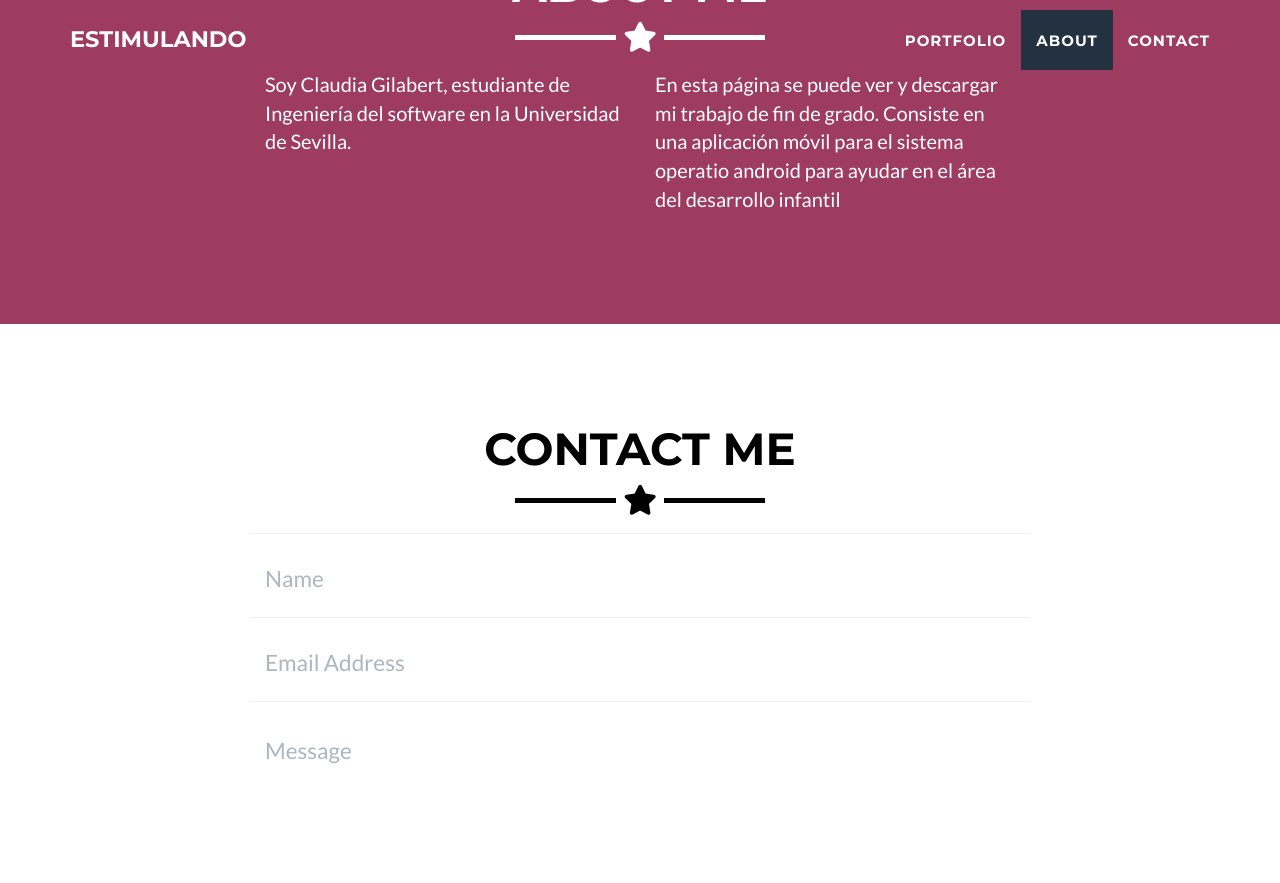
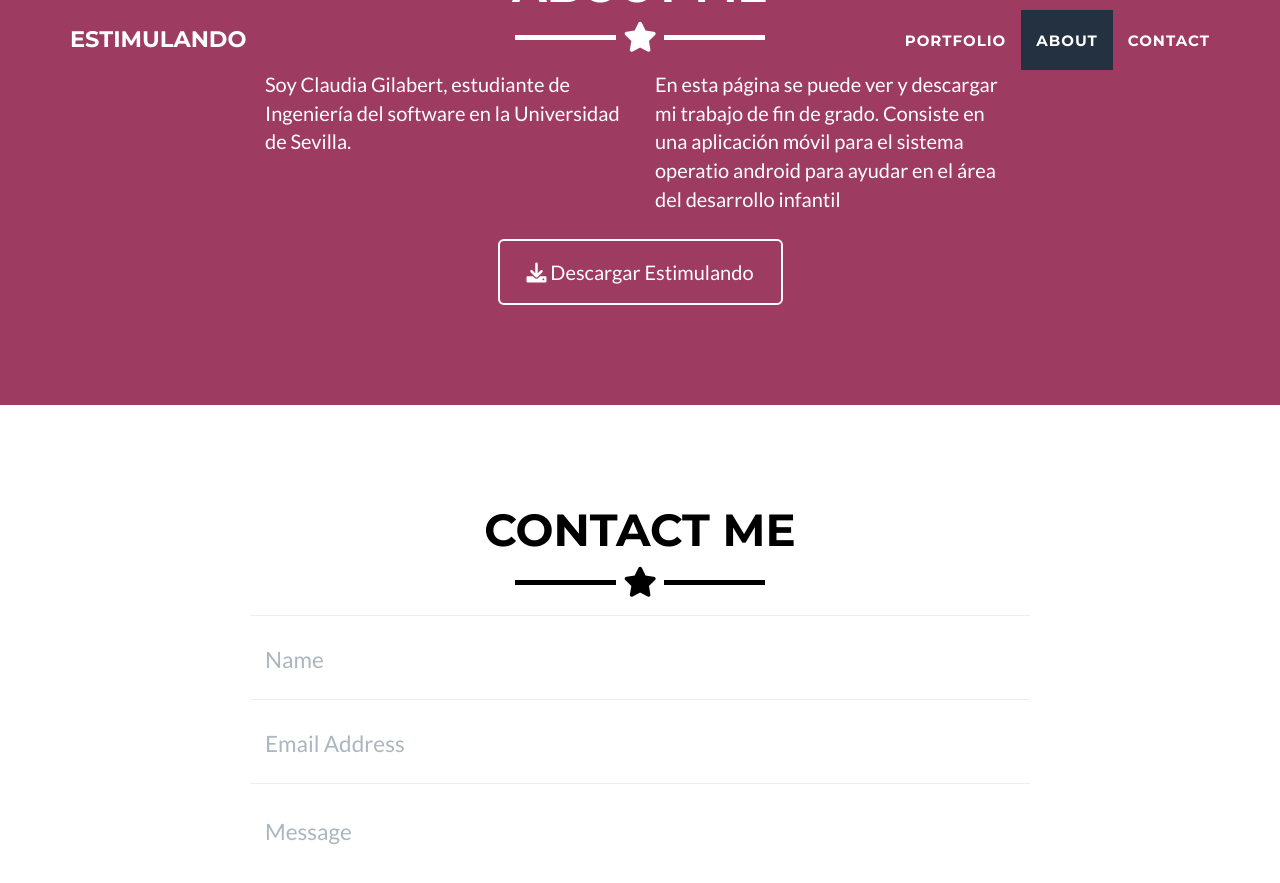
Before and after one commit to claugp06/claugp06.github.io, a Jekyll site: the page built from index.html, in a window 1280 px wide and 900 px high, scrolled down 1418 px. Shown: the top 883 px of the window. Built offline with Jekyll 4.4.1, drawn with Linux system fonts in a browser that asks for light colours.

Commit message:
Feat:download

```diff
--- a/_includes/about.html
+++ b/_includes/about.html
@@ -16,6 +16,11 @@
         <p> En esta página se puede ver y descargar mi trabajo de fin de grado.
           Consiste en una aplicación móvil para el sistema operatio android para ayudar en el área del desarrollo infantil </p>
       </div>
+      <div class="col-lg-8 col-lg-offset-2 text-center">
+        <a href="Estimulando.apk" class="btn btn-lg btn-outline">
+            <i class="fa fa-download"></i> Descargar Estimulando
+        </a>
+    </div>
 
     </div>
   </div>
--- a/_posts/estimulando.markdown
+++ b/_posts/estimulando.markdown
@@ -7,7 +7,4 @@ alt: image-alt
 project-date: May 2024
 category: App Development
 description: Estimulando, una app para ayudarte en el proceso de crianza.¡Seguimiento, estimulación y mucho más!
-download_link: download_link.html
 ---
-
-{% include {{ page.download_link }} %}
```
Also changed, not shown: img/portfolio/logo.png (added).
